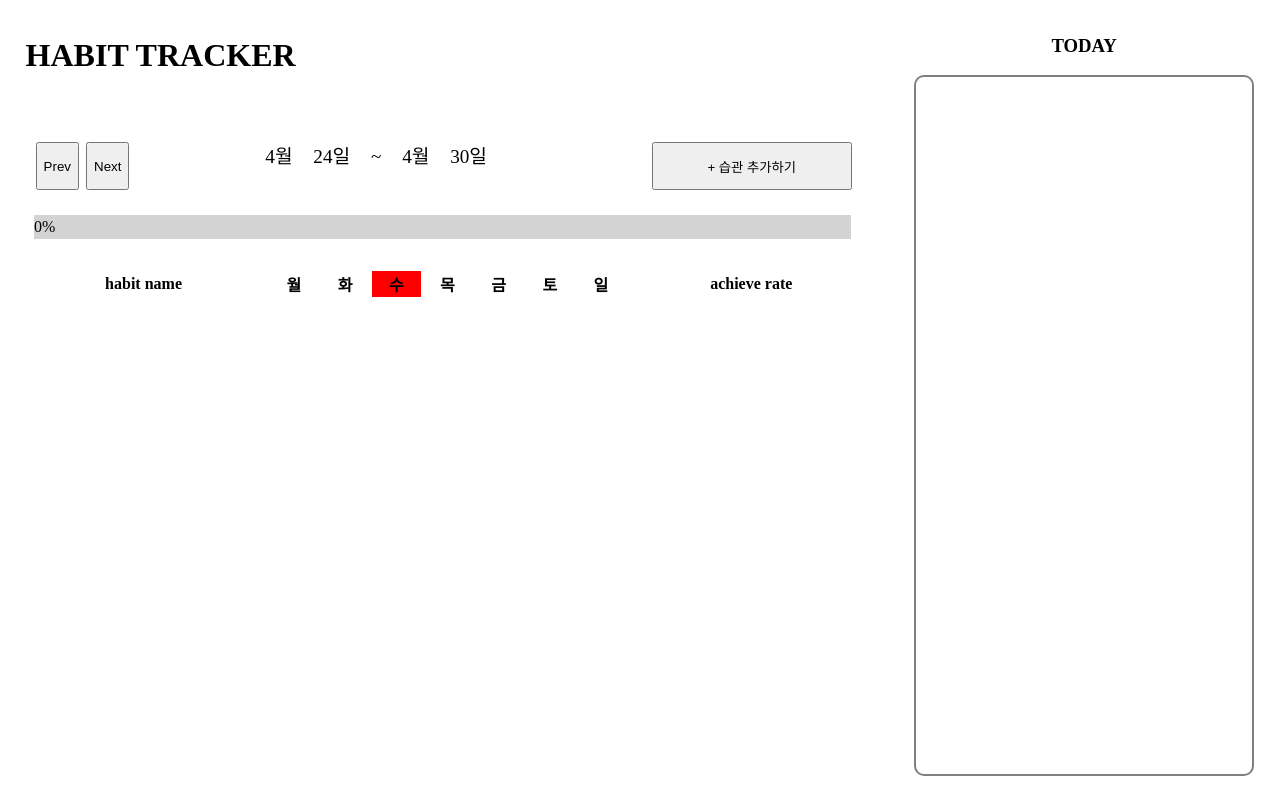
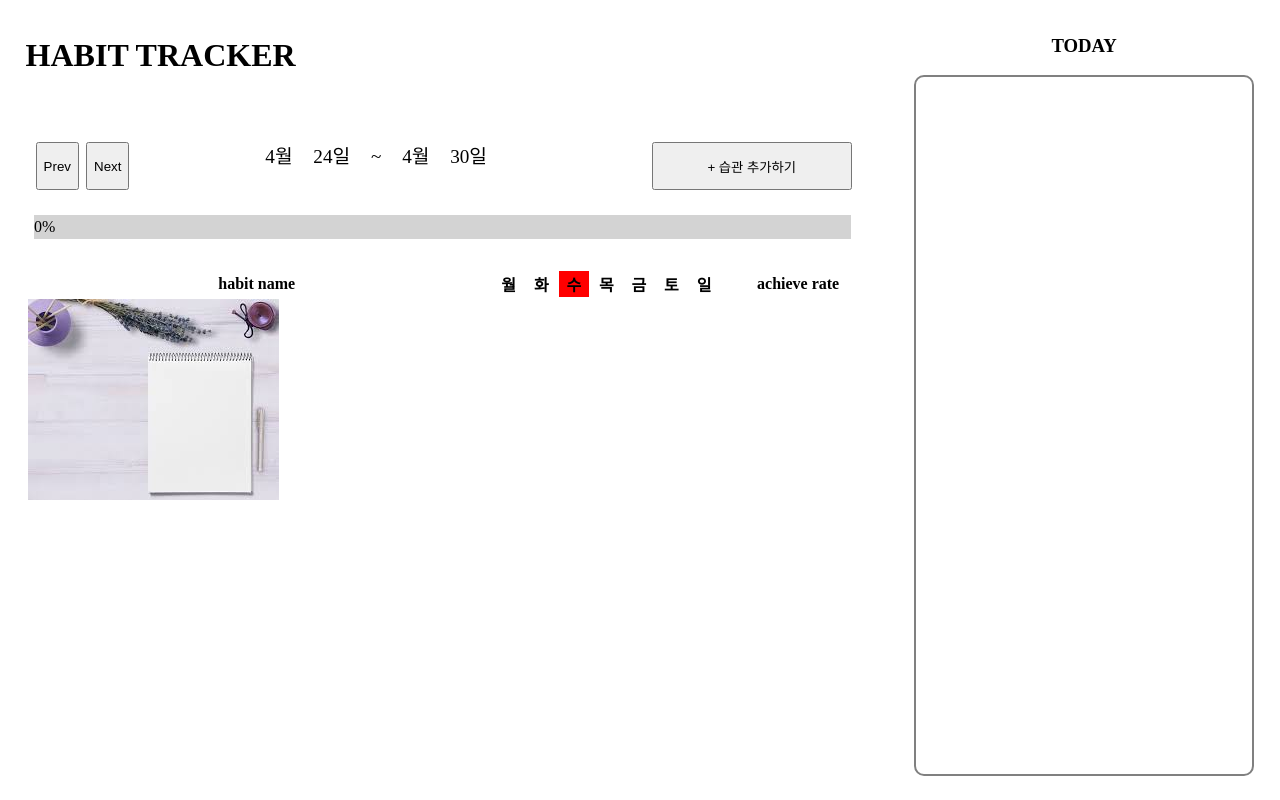
Before and after one commit to wanted-pre-onboarding-side-project/habit-tracker, a React (Create React App) app: page / in a window 1280 px wide. Built offline with nearby package versions, Linux system fonts and the light colour scheme.

Commit message:
feat: 등록한 habit 없으면 이미지 표시

```diff
--- /dev/null
+++ b/src/components/habitListTable/parts/EmptyHabitsIMG.tsx
@@ -0,0 +1,5 @@
+const EmptyImageRender = () => (
+  <img src={process.env.PUBLIC_URL + '/empty_note.jpeg'} alt="empty_note" />
+);
+
+export default EmptyImageRender;
--- a/src/components/habitListTable/parts/TableBody.tsx
+++ b/src/components/habitListTable/parts/TableBody.tsx
@@ -5,6 +5,7 @@ import { useRecordContext } from 'contexts/RecordContext';
 import { useRecordHandleContext } from 'contexts/RecordContext';
 import Tooltip from 'components/modals/modalForms/Tooltip';
 import { ALL_DAYS } from 'constant';
+import EmptyImageRender from './EmptyHabitsIMG';
 import type { Habit, Day } from 'interface/main';
 
 const TableBody = () => {
@@ -30,6 +31,7 @@ const TableBody = () => {
 
   return (
     <tbody>
+      {!habits.length && <EmptyImageRender />}
       {habits.map(({ id, name, days }) => (
         <tr key={id}>
           <td onClick={() => setTooltipId(id)}>{name}</td>
```
Also changed, not shown: public/empty_note.jpeg (added).
